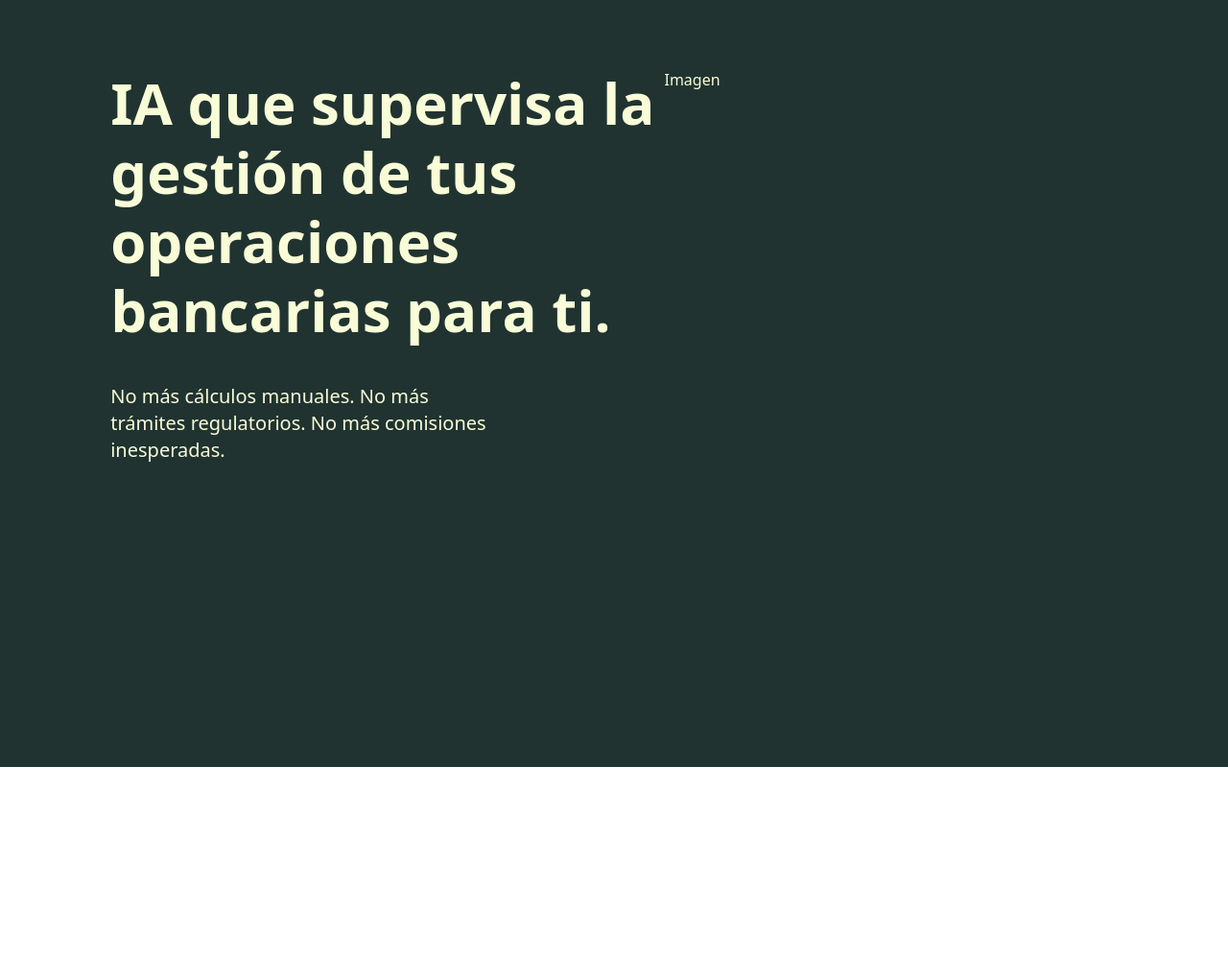
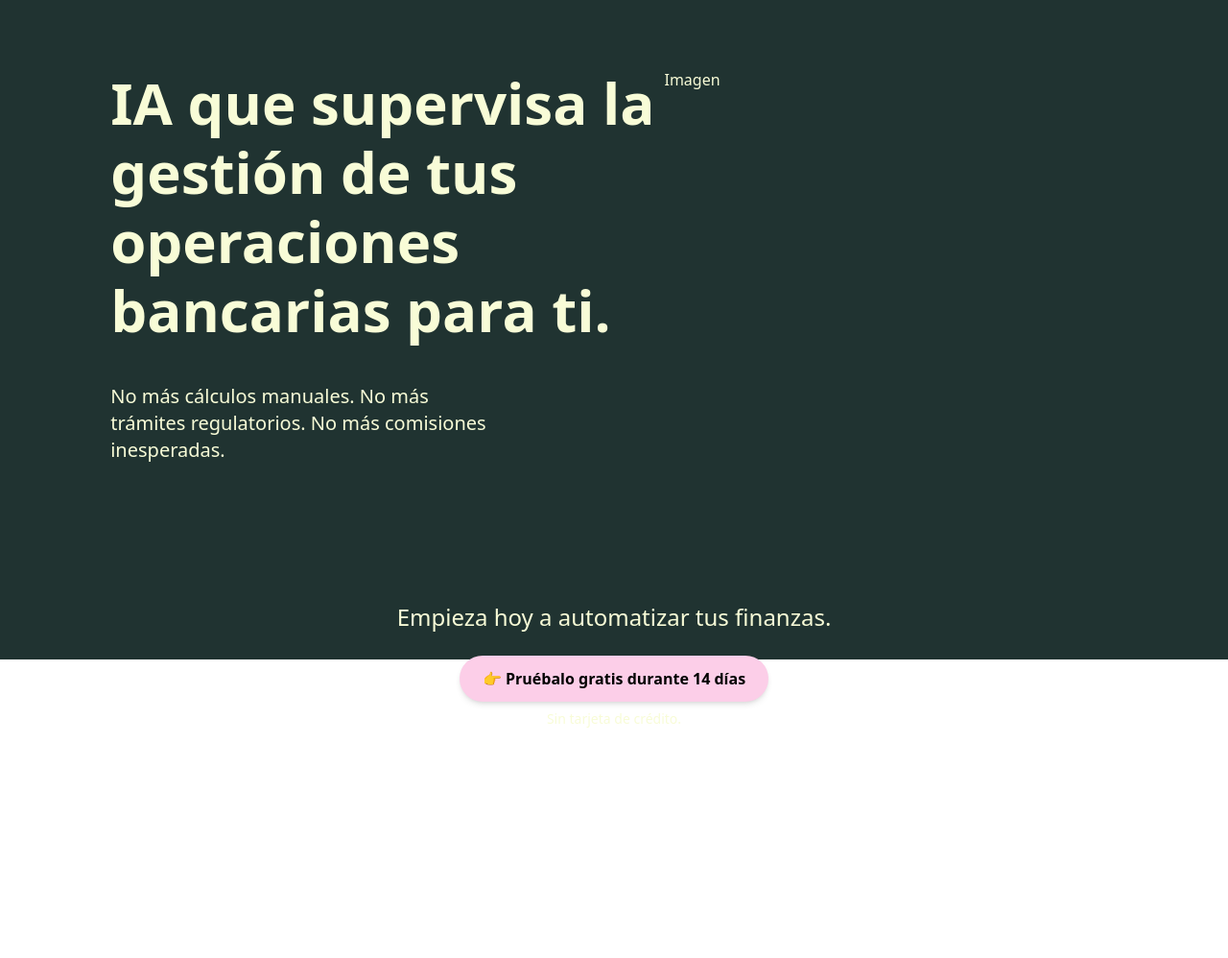
Before and after one commit to Edscon/Finovara, a Django app: page / in a window 1280 px wide. Shown: the part 113-1111 px from the top of the page at 96% size. After the commit the page ends 871 px from the top, so only its background shows below. Run offline with Django 5.2, Linux system fonts and the light colour scheme; some libraries are stand-ins or nearby versions.

Commit message:
Fronpage

```diff
--- a/core/templates/corehtml/frontpage.html
+++ b/core/templates/corehtml/frontpage.html
@@ -3,7 +3,7 @@
 
 {% block content%}
 
-<div class="bg-primary_color_bg min-h-screen">
+<div class="bg-primary_color_bg h-[calc(100vh-7rem)] grid content-between">
     <div class="w-[95%] xl:w-[82%] mx-auto py-18">
         <div class="flex flex-col lg:flex-row">
             <div class="w-[80%] max-lg:mx-auto lg:w-[55%] space-y-10 max-lg:text-center">
@@ -18,6 +18,17 @@
             <div class="w-full lg:w-[45%] max-lg:hidden mx-auto">Imagen</div>
         </div>
     </div>
+    <div class="w-[95%] xl:w-[82%] mx-auto py-18 text-center">
+        <p class="text-xl md:text-2xl mb-6">
+            Empieza hoy a automatizar tus finanzas.
+        </p>
+        <a href="#registro" class="inline-block bg-pink-200 text-black font-semibold px-6 py-3 rounded-full shadow-md hover:bg-pink-300 transition duration-300 mx-auto">
+            👉 Pruébalo gratis durante 14 días
+        </a>
+        <p class="text-sm mt-2">
+            Sin tarjeta de crédito.
+        </p>
+    </div>
 </div>
 <div class="min-h-screen">
 
--- a/theme/static/css/dist/styles.css
+++ b/theme/static/css/dist/styles.css
@@ -11,12 +11,17 @@
     --color-red-100: oklch(93.6% 0.032 17.717);
     --color-red-200: oklch(88.5% 0.062 18.334);
     --color-blue-500: oklch(62.3% 0.214 259.815);
+    --color-pink-200: oklch(89.9% 0.061 343.231);
+    --color-pink-300: oklch(82.3% 0.12 346.018);
     --color-gray-50: oklch(98.5% 0.002 247.839);
     --color-gray-100: oklch(96.7% 0.003 264.542);
     --color-gray-200: oklch(92.8% 0.006 264.531);
+    --color-gray-300: oklch(87.2% 0.01 258.338);
     --color-black: #000;
     --color-white: #fff;
     --spacing: 0.25rem;
+    --text-sm: 0.875rem;
+    --text-sm--line-height: calc(1.25 / 0.875);
     --text-base: 1rem;
     --text-base--line-height: calc(1.5 / 1);
     --text-lg: 1.125rem;
@@ -299,6 +304,9 @@
   .mx-5 {
     margin-inline: calc(var(--spacing) * 5);
   }
+  .mx-10 {
+    margin-inline: calc(var(--spacing) * 10);
+  }
   .mx-auto {
     margin-inline: auto;
   }
@@ -308,11 +316,20 @@
   .my-7 {
     margin-block: calc(var(--spacing) * 7);
   }
+  .mt-2 {
+    margin-top: calc(var(--spacing) * 2);
+  }
   .mt-5 {
     margin-top: calc(var(--spacing) * 5);
   }
   .mt-10 {
     margin-top: calc(var(--spacing) * 10);
+  }
+  .mt-20 {
+    margin-top: calc(var(--spacing) * 20);
+  }
+  .mb-6 {
+    margin-bottom: calc(var(--spacing) * 6);
   }
   .\!hidden {
     display: none !important;
@@ -325,6 +342,9 @@
   }
   .flex {
     display: flex;
+  }
+  .grid {
+    display: grid;
   }
   .hidden {
     display: none;
@@ -351,14 +371,38 @@
     width: calc(var(--spacing) * 6);
     height: calc(var(--spacing) * 6);
   }
+  .h-0 {
+    height: calc(var(--spacing) * 0);
+  }
   .h-6 {
     height: calc(var(--spacing) * 6);
   }
   .h-8 {
     height: calc(var(--spacing) * 8);
   }
+  .h-10 {
+    height: calc(var(--spacing) * 10);
+  }
   .h-20 {
     height: calc(var(--spacing) * 20);
+  }
+  .h-30 {
+    height: calc(var(--spacing) * 30);
+  }
+  .h-40 {
+    height: calc(var(--spacing) * 40);
+  }
+  .h-\[calc\(100vh-5rem\)\] {
+    height: calc(100vh - 5rem);
+  }
+  .h-\[calc\(100vh-6rem\)\] {
+    height: calc(100vh - 6rem);
+  }
+  .h-\[calc\(100vh-7rem\)\] {
+    height: calc(100vh - 7rem);
+  }
+  .h-\[calc\(100vh-10rem\)\] {
+    height: calc(100vh - 10rem);
   }
   .h-screen {
     height: 100vh;
@@ -426,6 +470,9 @@
   .flex-row {
     flex-direction: row;
   }
+  .content-between {
+    align-content: space-between;
+  }
   .items-center {
     align-items: center;
   }
@@ -487,6 +534,9 @@
   .bg-gray-50 {
     background-color: var(--color-gray-50);
   }
+  .bg-pink-200 {
+    background-color: var(--color-pink-200);
+  }
   .bg-primary_color_bg {
     background-color: var(--color-primary_color_bg);
   }
@@ -505,17 +555,26 @@
   .px-5 {
     padding-inline: calc(var(--spacing) * 5);
   }
+  .px-6 {
+    padding-inline: calc(var(--spacing) * 6);
+  }
   .py-1\.5 {
     padding-block: calc(var(--spacing) * 1.5);
   }
   .py-2 {
     padding-block: calc(var(--spacing) * 2);
   }
+  .py-3 {
+    padding-block: calc(var(--spacing) * 3);
+  }
   .py-4 {
     padding-block: calc(var(--spacing) * 4);
   }
   .py-18 {
     padding-block: calc(var(--spacing) * 18);
+  }
+  .text-center {
+    text-align: center;
   }
   .font-serif {
     font-family: var(--font-serif);
@@ -535,6 +594,10 @@
   .text-base {
     font-size: var(--text-base);
     line-height: var(--tw-leading, var(--text-base--line-height));
+  }
+  .text-sm {
+    font-size: var(--text-sm);
+    line-height: var(--tw-leading, var(--text-sm--line-height));
   }
   .text-xl {
     font-size: var(--text-xl);
@@ -570,6 +633,9 @@
   .text-blue-500 {
     color: var(--color-blue-500);
   }
+  .text-gray-300 {
+    color: var(--color-gray-300);
+  }
   .text-primary_color {
     color: var(--color-primary_color);
   }
@@ -597,6 +663,10 @@
   }
   .shadow-lg {
     --tw-shadow: 0 10px 15px -3px var(--tw-shadow-color, rgb(0 0 0 / 0.1)), 0 4px 6px -4px var(--tw-shadow-color, rgb(0 0 0 / 0.1));
+    box-shadow: var(--tw-inset-shadow), var(--tw-inset-ring-shadow), var(--tw-ring-offset-shadow), var(--tw-ring-shadow), var(--tw-shadow);
+  }
+  .shadow-md {
+    --tw-shadow: 0 4px 6px -1px var(--tw-shadow-color, rgb(0 0 0 / 0.1)), 0 2px 4px -2px var(--tw-shadow-color, rgb(0 0 0 / 0.1));
     box-shadow: var(--tw-inset-shadow), var(--tw-inset-ring-shadow), var(--tw-ring-offset-shadow), var(--tw-ring-shadow), var(--tw-shadow);
   }
   .shadow-xl {
@@ -650,6 +720,10 @@
     --tw-duration: 200ms;
     transition-duration: 200ms;
   }
+  .duration-300 {
+    --tw-duration: 300ms;
+    transition-duration: 300ms;
+  }
   .select-none {
     -webkit-user-select: none;
     user-select: none;
@@ -677,6 +751,11 @@
   @media (hover: hover) {
     .hover\:bg-\[\#FEFFF5\]:hover {
       background-color: #FEFFF5;
+    }
+  }
+  @media (hover: hover) {
+    .hover\:bg-pink-300:hover {
+      background-color: var(--color-pink-300);
     }
   }
   @media (hover: hover) {
@@ -712,6 +791,12 @@
   @media (width >= 48rem) {
     .min-md\:hidden {
       display: none;
+    }
+  }
+  @media (width >= 48rem) {
+    .md\:text-2xl {
+      font-size: var(--text-2xl);
+      line-height: var(--tw-leading, var(--text-2xl--line-height));
     }
   }
   @media (width >= 48rem) {
```
Also changed, not shown: core/templates/base/base.html (line endings or trailing spaces).
